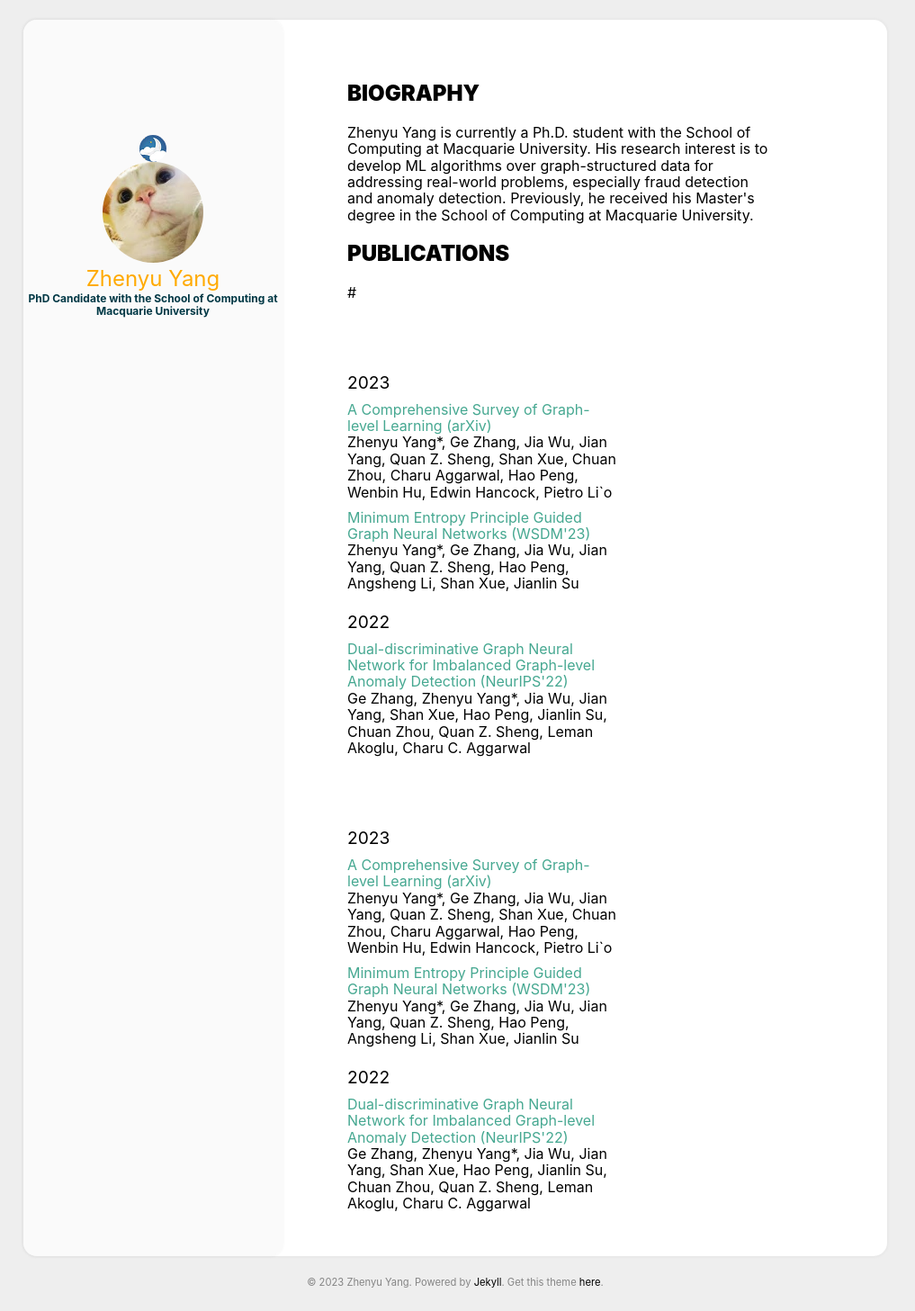
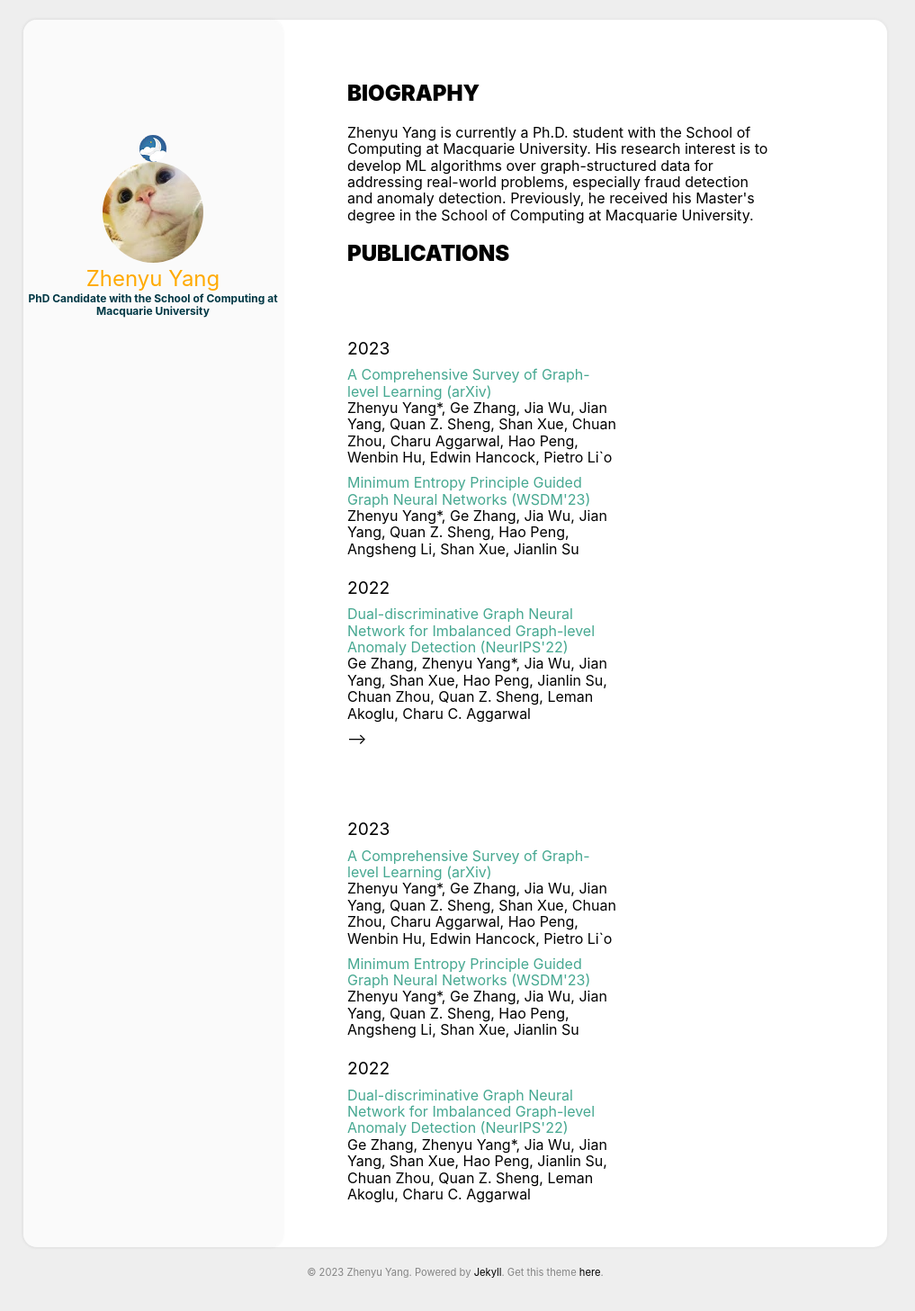
Before and after one commit to ZhenyuYangMQ/ZhenyuYangMQ.github.io, a Jekyll site: the page built from index.html, in a window 1280 px wide. Shown: the whole page at 90% size, without its empty margins (134-1151 px from the left). Built offline with Jekyll 4.4.1, drawn with Linux system fonts in a browser that asks for light colours.

Commit message:
Update index.html

```diff
--- a/index.html
+++ b/index.html
@@ -14,7 +14,7 @@
   <h2><b>PUBLICATIONS</b></h2>
 </div>
 
-# {% include archive.html %}
+<!-- {% include archive.html %} -->
 
 <div class="archive">
   {% for post in site.posts %}
```
